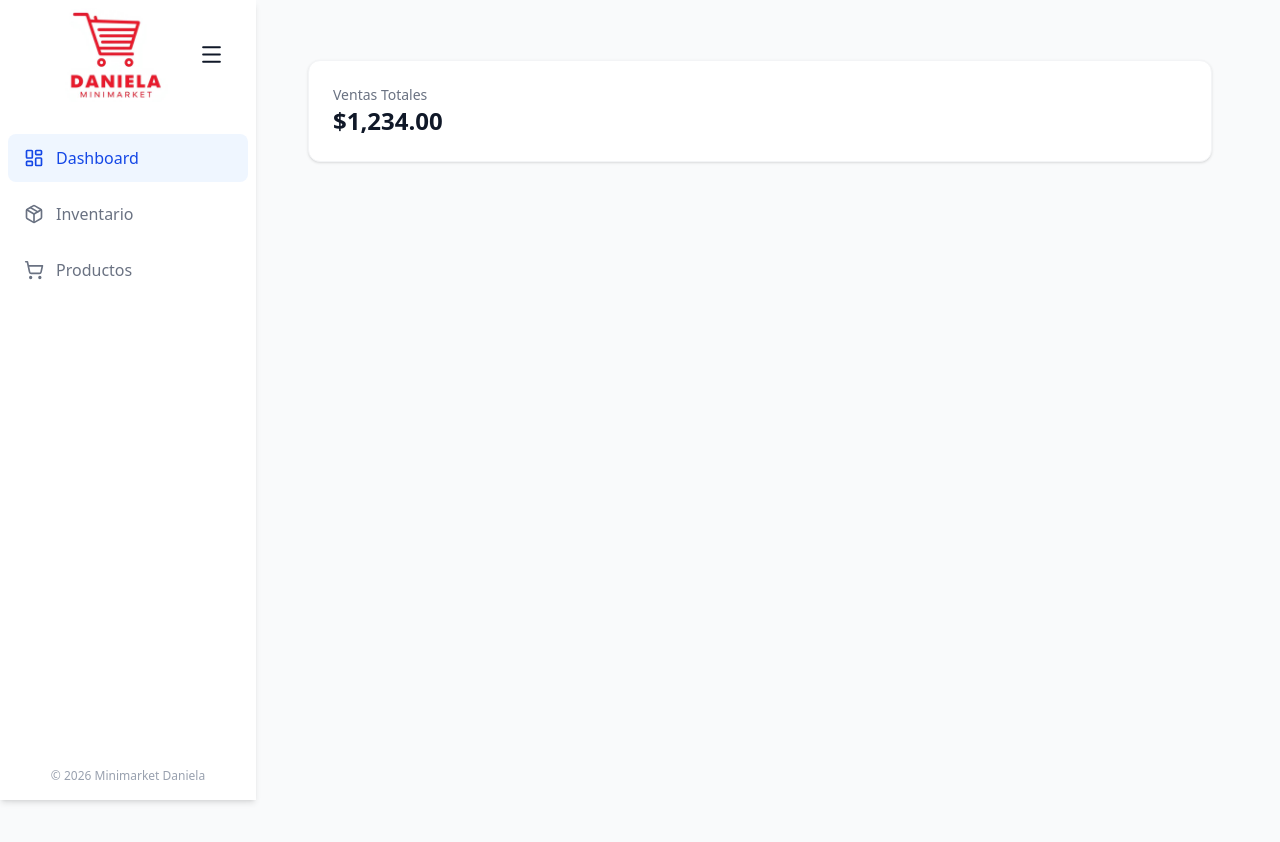
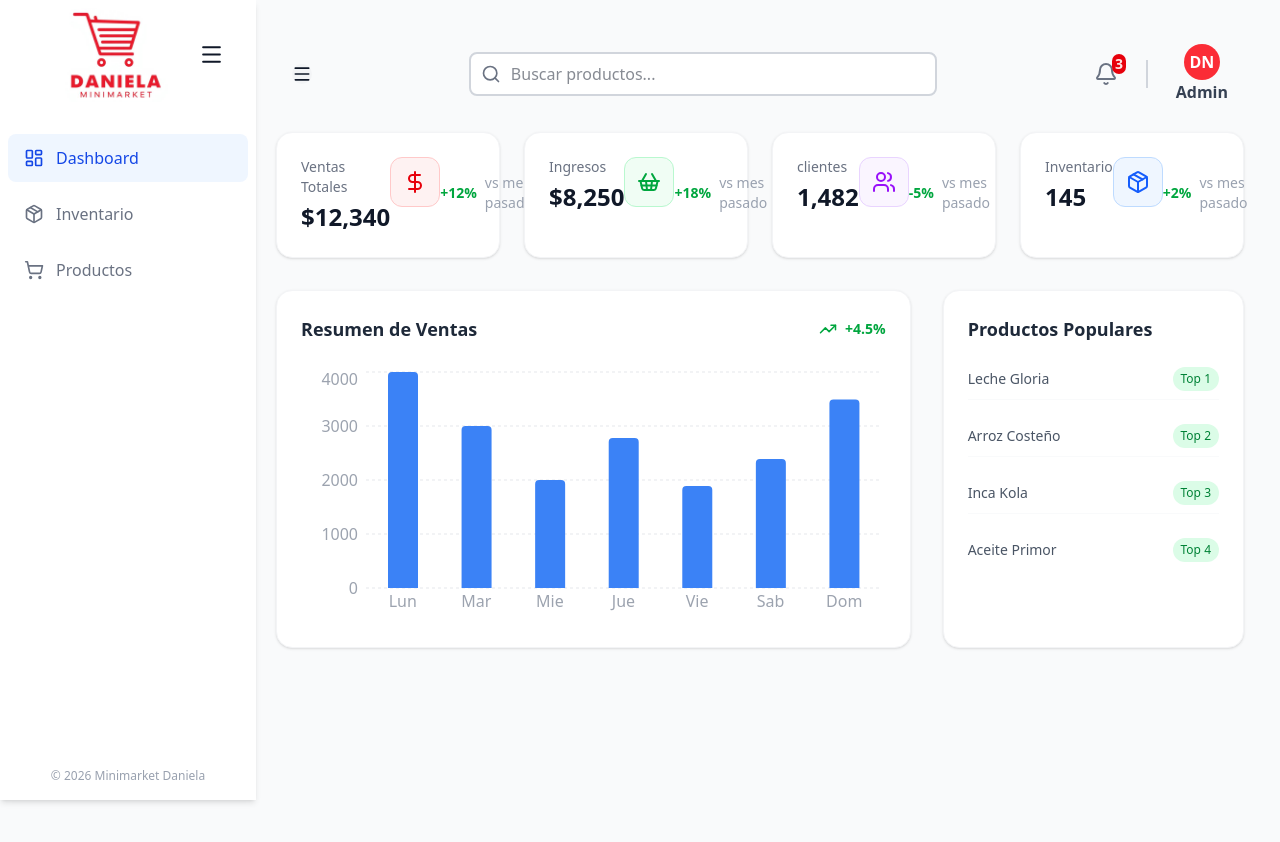
Before and after one commit to LOHAN2000/minimarket-daniela, a Next.js app: page / in a window 1280 px wide. Shown: the top 842 px of the page. After the commit the page ends 800 px from the top, so only its background shows below. Built offline with nearby package versions, Linux system fonts and the light colour scheme.

Commit message:
Implementando StatCard y SalesChart

```diff
--- a/package.json
+++ b/package.json
@@ -13,6 +13,7 @@
     "next": "16.1.4",
     "react": "19.2.3",
     "react-dom": "19.2.3",
+    "recharts": "^3.7.0",
     "zustand": "^5.0.10"
   },
   "devDependencies": {
--- a/src/app/dashBoardWrapper.tsx
+++ b/src/app/dashBoardWrapper.tsx
@@ -1,7 +1,8 @@
 "use client"
 
+import { Navbar } from '@/components/Navbar';
 import { SideBar } from '@/components/SideBar';
-import { useGlobalState } from '@/store/intex'
+import { useGlobalState } from '@/store'
 import React from 'react'
 
 export const DashBoardWrapper = ({ children }: { children: React.ReactNode }) => {
@@ -9,10 +10,12 @@ export const DashBoardWrapper = ({ children }: { children: React.ReactNode }) =>
   const { isSideBarCollapsed } = useGlobalState();
 
   return (
-    <div className='flex min-h-screen bg-gray-50 w-full text-gray-900'>
-      <SideBar/>
+      <div className="flex min-h-screen w-full bg-gray-50 text-gray-900 transition-colors duration-300">
+
+        <SideBar/>
 
       <main className={`flex flex-col w-full h-ful py-7 px-9 bg-gray-50 transition-all duration-300 ${isSideBarCollapsed ? "ml-15" : "ml-60"}`}>
+        <Navbar/>
         {children}
       </main>
 
--- a/src/app/globals.css
+++ b/src/app/globals.css
@@ -1 +1,19 @@
 @import "tailwindcss";
+
+/* Ajustes básicos */
+:root {
+  background-color: #f9fafb; /* gray-50 */
+  color: #111827; /* gray-900 */
+}
+
+/* Scrollbar personalizado */
+::-webkit-scrollbar {
+  width: 10px;
+}
+::-webkit-scrollbar-track {
+  background: transparent;
+}
+::-webkit-scrollbar-thumb {
+  background-color: #9ca3af; /* gray-400 */
+  border-radius: 9999px;
+}
--- a/src/app/page.tsx
+++ b/src/app/page.tsx
@@ -1,13 +1,36 @@
+"use client"
+import { SalesChart } from "@/components/SalesChart";
+import { StatCard } from "@/components/StatCard";
+import { DollarSign, Package, ShoppingBasket, Users } from "lucide-react";
 
 export default function Home() {
   return (
-    <div className="flex min-h-screen bg-gray-50">
-      <main className="flex-1 ml-auto p-8">
-        <div className="bg-white p-6 rounded-xl shadow-sm border border-gray-100">
-            <h3 className="text-gray-500 text-sm">Ventas Totales</h3>
-            <p className="text-2xl font-bold text-gray-900">$1,234.00</p>
+    <div className="flex flex-col gap-8">
+
+      <div className="grid grid-cols-1 md:grid-cols-2 xl:grid-cols-4 gap-6">
+        <StatCard title="Ventas Totales" amount="$12,340" changeAmount="+12%" IconComponent={DollarSign} color="red"/>
+        <StatCard title="Ingresos" amount="$8,250" changeAmount="+18%" IconComponent={ShoppingBasket} color="green"/>
+        <StatCard title="clientes" amount="1,482" changeAmount="-5%" IconComponent={Users} color="purple"/>
+        <StatCard title="Inventario" amount="145" changeAmount="+2%" IconComponent={Package} color="blue"/>
+      </div>
+
+      <div className="grid grid-cols-1 lg:grid-cols-3 gap-8">
+        <div className="lg:col-span-2">
+          <SalesChart/>
         </div>
-      </main>
+
+        <div className="bg-white p-6 rounded-2xl shadow-sm border border-gray-100">
+            <h3 className="text-lg font-bold text-gray-800 mb-4">Productos Populares</h3>
+            <div className="space-y-4">
+                {['Leche Gloria', 'Arroz Costeño', 'Inca Kola', 'Aceite Primor'].map((item, i) => (
+                    <div key={i} className="flex justify-between items-center py-2 border-b border-gray-50 last:border-0">
+                        <span className="text-gray-600 text-sm font-medium">{item}</span>
+                        <span className="text-xs bg-green-100 text-green-700 px-2 py-1 rounded-full">Top {i+1}</span>
+                    </div>
+                ))}
+            </div>
+        </div>
+      </div>
     </div>
   );
 }
--- /dev/null
+++ b/src/components/Navbar.tsx
@@ -0,0 +1,43 @@
+"use client"
+
+import { useGlobalState } from '@/store'
+import { Bell, Menu, Search } from 'lucide-react';
+
+
+export const Navbar = () => {
+
+  const { setIsSideBarCollapsed, isSideBarCollapsed} = useGlobalState();
+
+  return (
+    <div className='flex justify-between items-center w-full mb-7 px-4 pt-4'>
+      <div className='flex justify-between items-center gap-5'>
+        <button className='bg-gray-100 rounded-full hover:bg-gray-100-100' onClick={() => setIsSideBarCollapsed(!isSideBarCollapsed)}>
+          <Menu size={20}/>
+        </button>
+      </div>
+      <div className='reflex justify-center w-3/4 md:w-1/2'>
+        <input type='search' placeholder='Buscar productos...' className='pl-4 md:pl-10 pr-4 py-2 w-full border-2 border-gray-300 bg-white rounded-lg focus:outline-none focus:border-red-400 transition-all duration-300'/>
+        <div className='left-170 top-16 pl-3 flex items-center pointer-events-none'>
+          <Search className="hidden md:flex absolute inset-y-16 text-gray-500" size={20} />
+        </div>
+      </div>
+      <div className='flex justify-between items-center gap-5'>
+        <div className='hidden md:flex justify-between items-center gap-4'>
+          <div className='relative'>
+            <Bell className='cursor-pointer text-gray-500' size={24}/>
+            <span className='absolute -top-2 -right-2 inline-flex items-center justify-center px-[0.2em] py-[0.2em] text-sm font-bold leading-none text-red-100 bg-red-600 rounded-full'>3</span>
+          </div>
+          <hr className='w-0 h-7 border border-solid bolder-l border-gray-300 mx-3'/>
+          <div className='flex w-full items-center justify-center gap-3 cursor-pointer'>
+            <div className='flex flex-col items-center'>
+              <div className='w-9 h-9 rounded-full bg-red-500 flex items-center justify-center text-white font-bold'>
+                DN
+              </div>
+              <span className='font-semibold text-gray-700'>Admin</span>
+            </div>
+          </div>
+        </div>
+      </div>
+    </div>
+  )
+}
--- /dev/null
+++ b/src/components/SalesChart.tsx
@@ -0,0 +1,41 @@
+import { TrendingUp } from 'lucide-react';
+import React from 'react'
+import { Bar, BarChart, CartesianGrid, ResponsiveContainer, Tooltip, XAxis, YAxis } from 'recharts';
+
+export const SalesChart = () => {
+
+  const data = [
+  { name: 'Lun', ventas: 4000 },
+  { name: 'Mar', ventas: 3000 },
+  { name: 'Mie', ventas: 2000 },
+  { name: 'Jue', ventas: 2780 },
+  { name: 'Vie', ventas: 1890 },
+  { name: 'Sab', ventas: 2390 },
+  { name: 'Dom', ventas: 3490 },
+];
+
+  return (
+    <div className='bg-white p-6 rounded-2xl shadow-sm border border-gray-100 flex flex-col justify-between'>
+
+      <div className='flex justify-between items-center mb-6'>
+        <h3 className='text-lg font-bold text-gray-800'>Resumen de Ventas</h3>
+        <div className='flex items-center gap-2 text-green-600 text-sm font-semibold'>
+            <TrendingUp size={18} />
+            <span>+4.5%</span>
+        </div>
+      </div>
+
+      <div className='h-64 w-full'>
+        <ResponsiveContainer width="100%" height="100%">
+          <BarChart data={data}>
+            <CartesianGrid strokeDasharray="3 3" vertical={false} stroke='#e5e7eb'/>
+            <XAxis dataKey="name" axisLine={false} tickLine={false} tick={{fill: '#9ca3af'}}/>
+            <YAxis axisLine={false} tickLine={false} tick={{fill: '#9ca3af'}}/>
+            <Tooltip cursor={{fill: 'transparent'}} contentStyle={{ borderRadius: '8px', border: 'none', boxShadow: '0 4px 6px -1px rgb(0 0 0 / 0.1)' }}/>
+            <Bar dataKey="ventas" fill="#3b82f6" radius={[4, 4, 0, 0]} barSize={30} />
+          </BarChart>
+        </ResponsiveContainer>
+      </div>
+    </div>
+  )
+}
--- a/src/components/SideBar.tsx
+++ b/src/components/SideBar.tsx
@@ -1,5 +1,5 @@
 "use client"
-import { useGlobalState } from '@/store/intex'
+import { useGlobalState } from '@/store'
 import { LayoutDashboard, Menu, Package, ShoppingCart } from 'lucide-react'
 import Link from 'next/link'
 import Image from 'next/image'
@@ -23,7 +23,7 @@ export const SideBar = () => {
             </Link>
           )
         }
-        <button className='hover:bg-gray-100  rounded-full' onClick={() => setIsSideBarCollapsed(!isSideBarCollapsed)}>
+        <button className='hover:bg-gray-100 rounded-full' onClick={() => setIsSideBarCollapsed(!isSideBarCollapsed)}>
           <Menu size={isSideBarCollapsed ? 20 : 25}/>
         </button>
 
--- /dev/null
+++ b/src/components/StatCard.tsx
@@ -0,0 +1,42 @@
+import { LucideIcon } from 'lucide-react';
+import React from 'react'
+
+interface StatCardProps {
+  title: string;
+  amount: string;
+  changeAmount: string;
+  IconComponent: LucideIcon;
+  color: "blue" | "green" | "red" | "purple";
+}
+
+
+export const StatCard = ({ title, amount, changeAmount, IconComponent, color }: StatCardProps) => {
+
+  const colorClasses = {
+    blue: "text-blue-600 bg-blue-50 border-blue-200",
+    green: "text-green-600 bg-green-50 border-green-200",
+    red: "text-red-600 bg-red-50 border-red-200",
+    purple: "text-purple-600 bg-purple-50 border-purple-200",
+  };
+
+  return (
+    <div className='bg-white p-6 rounded-2xl shadow-sm border border-gray-100 flex flex-col justify-between'>
+      <div className='flex justify-between items-start'>
+        <div>
+          <h3 className="text-gray-500 text-sm font-medium mb-1">{title}</h3>
+          <h2 className="text-2xl font-bold text-gray-900">{amount}</h2>
+        </div>
+
+        <div className={`p-3 rounded-xl border ${colorClasses[color]}`}>
+          <IconComponent size={24}/>
+        </div>
+
+        <div className='mt-4 flex items-center text-sm'>
+          <span className="text-green-600 font-semibold">{changeAmount}</span>
+          <span className="text-gray-400 ml-2">vs mes pasado</span>
+        </div>
+      </div>
+
+    </div>
+  )
+}
--- a/src/store/intex.ts
+++ b/src/store/index.ts
@@ -7,5 +7,5 @@ interface GlobalState {
 
 export const useGlobalState = create<GlobalState>((set) => ({
   isSideBarCollapsed: false,
-  setIsSideBarCollapsed: (collapsed: boolean) => set({ isSideBarCollapsed: collapsed})
+  setIsSideBarCollapsed: (collapsed: boolean) => set({ isSideBarCollapsed: collapsed}),
 }))
```
Also changed, not shown: 1 other file (tests, documents, lock files or other folders).
